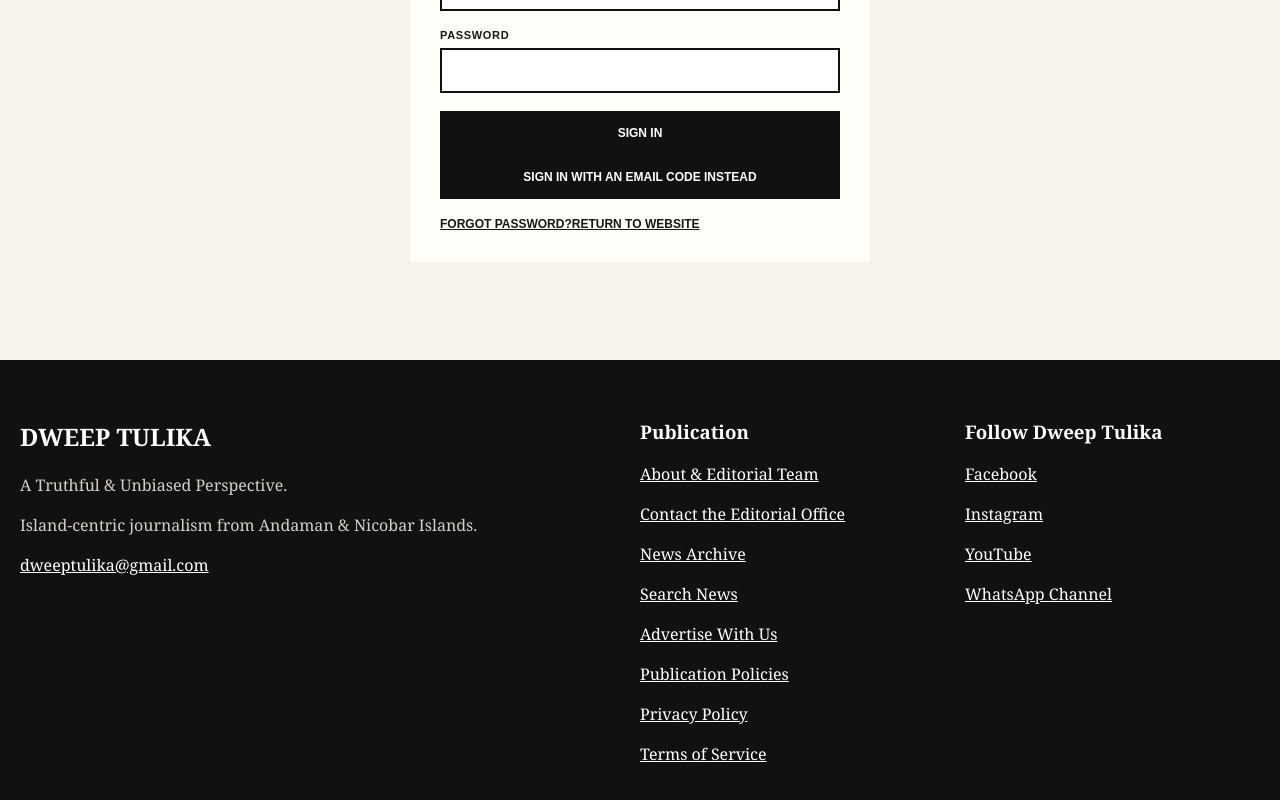
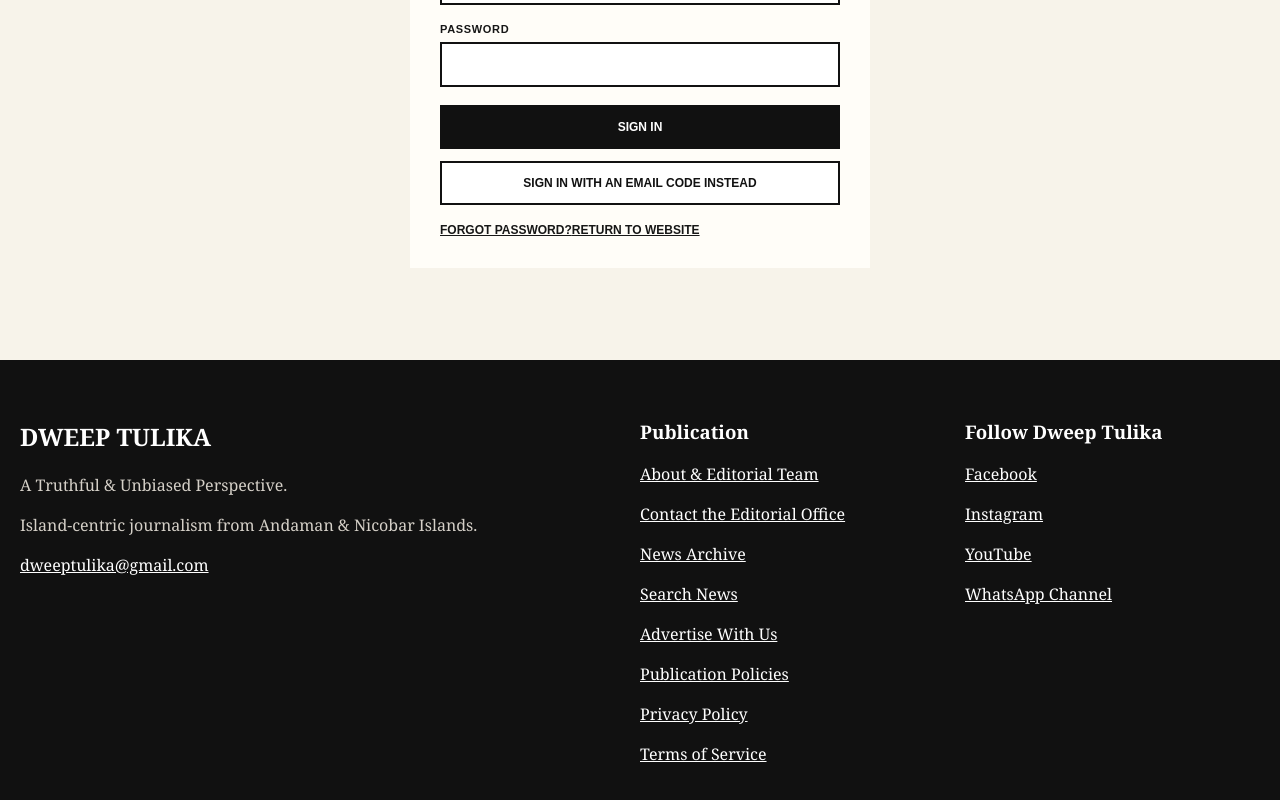
Before and after one commit to dweeptulika/dweep-tulika-dt-v1, a Next.js app: page /admin/login in a window 1280 px wide. Shown: the part 837-1637 px from the top of the page. Built offline with nearby package versions, Linux system fonts and the light colour scheme.

Commit message:
Separate editorial login actions visually

```diff
--- a/app/globals.css
+++ b/app/globals.css
@@ -173,3 +173,9 @@ table.dtArticleTable img{display:inline-block;max-width:100%;height:auto;vertica
 .adminTabButton.isActive{background:#111;color:#fff;border-color:#111;box-shadow:inset 0 -3px 0 #b51e2a}
 .adminTabButton[aria-selected="true"]{font-weight:900}
 @media(max-width:600px){.adminTabs{display:grid;grid-template-columns:1fr;gap:7px}.adminTabButton{text-align:left;width:100%;min-height:46px}}
+
+
+/* Keep the password and email-code sign-in actions visually distinct and keyboard-accessible. */
+.adminLoginCard .adminLoginOtpButton{margin-top:12px;background:#fff;color:#111}
+.adminLoginCard .adminLoginOtpButton:hover{background:#f5eee6}
+.adminLoginCard button:focus-visible{outline:3px solid #b51e2a;outline-offset:3px}
```
